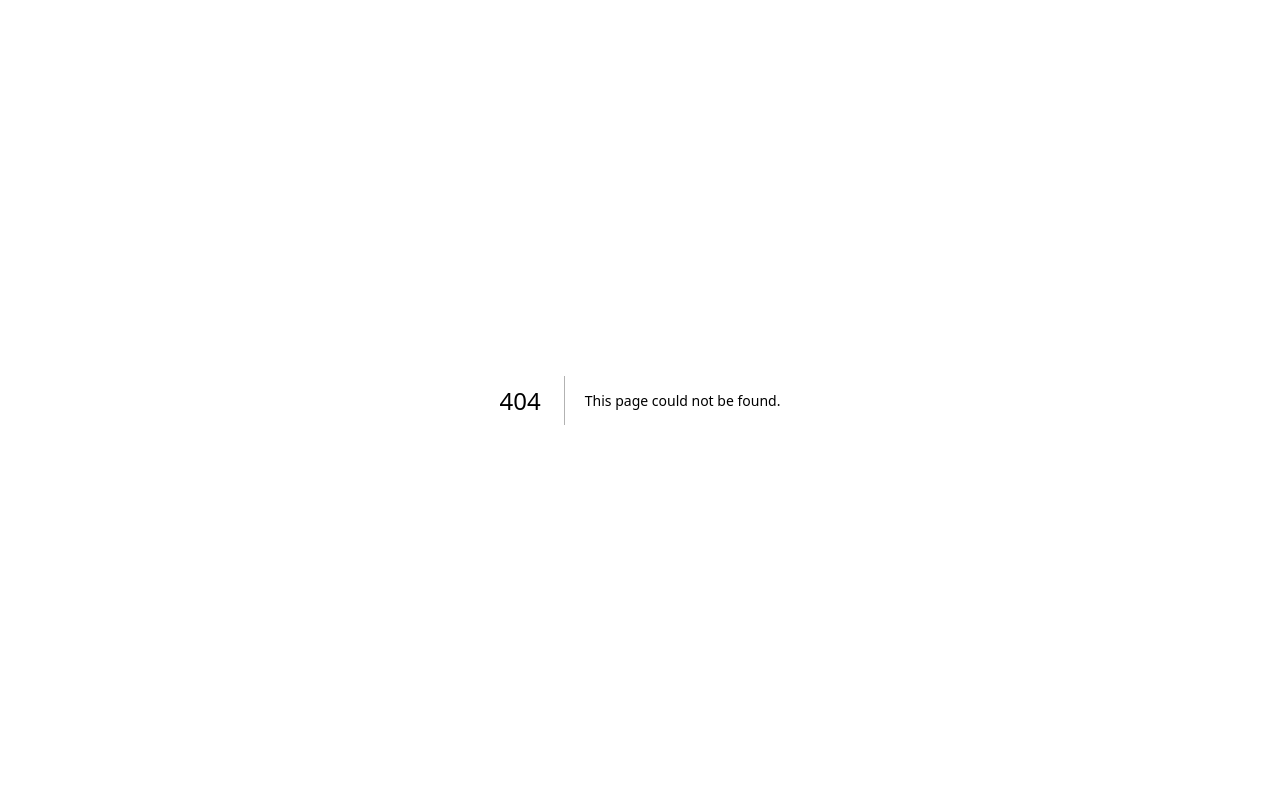
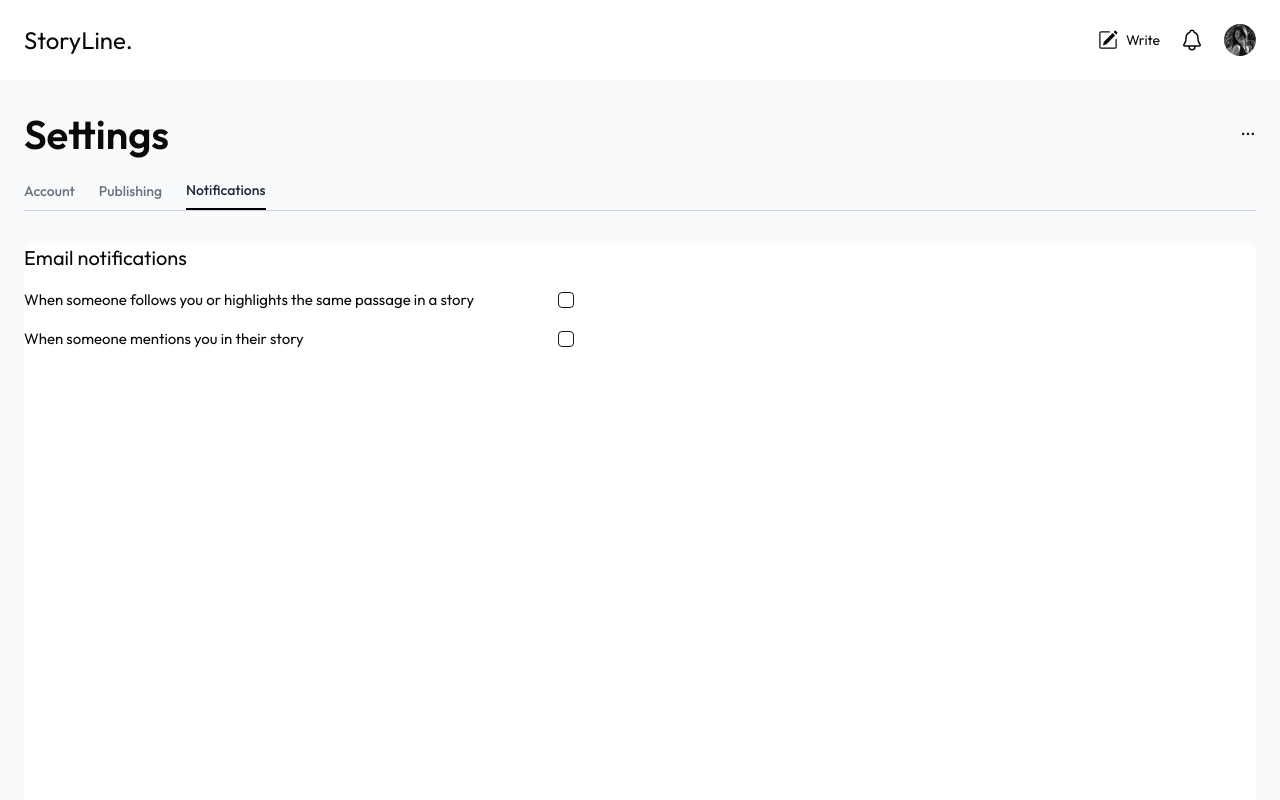
Before and after one commit to shlynavtiff/StoryLine., a Next.js app: page /settings in a window 1280 px wide. Before the commit this address had no page. Shown: the top 800 px of the page. Built offline with nearby package versions, Linux system fonts and the light colour scheme.

Commit message:
settings page added

```diff
--- a/package.json
+++ b/package.json
@@ -10,6 +10,7 @@
   },
   "dependencies": {
     "@radix-ui/react-avatar": "^1.1.2",
+    "@radix-ui/react-checkbox": "^1.1.3",
     "@radix-ui/react-slot": "^1.1.1",
     "@radix-ui/react-tabs": "^1.1.2",
     "class-variance-authority": "^0.7.1",
--- /dev/null
+++ b/src/app/settings/page.tsx
@@ -0,0 +1,167 @@
+'use client'
+
+import React, { useState } from "react";
+import Image from "next/image";
+import testing from '../assets/wasd.jpg'
+import { IoIosMore } from "react-icons/io";
+import Header from "@/components/Header";
+import { ArrowUpRight } from 'lucide-react';
+import { Checkbox } from "@/components/ui/checkbox"
+
+const page = () => {
+    const [activeTab, setActiveTab] = useState("Notifications");
+
+    return (
+        <>
+
+            <Header />
+
+            <div className="min-h-screen justify-between bg-gray-50 flex flex-col py-6 max-w-[1280px] mx-auto px-6">
+
+
+                <div className="flex flex-row items-center justify-between mb-4">
+                    <div className="flex flex-row items-center">
+                        <p className="text-[35px] sm:text-[40px] font-semibold ">Settings</p>
+                    </div>
+
+                    <div>
+                        <IoIosMore />
+                    </div>
+
+                </div>
+
+                {/* Tabs */}
+                <div className="flex space-x-6 border-b border-gray-300 mb-8">
+                    {["Account", "Publishing", "Notifications"].map((tab) => (
+                        <button
+                            key={tab}
+                            onClick={() => setActiveTab(tab)}
+                            className={`pb-2 text-sm font-medium ${activeTab === tab
+                                ? "text-gray-800 border-b-2  border-black"
+                                : "text-gray-500 hover:text-gray-800"
+                                }`}
+                        >
+                            {tab}
+                        </button>
+                    ))}
+                </div>
+
+
+
+                {/* Main Profile Section */}
+                <main className="flex-grow bg-white  rounded-lg ">
+
+                    {/* Content Based on Active Tab */}
+                    {activeTab === "Account" && (
+                        <section className="flex flex-col gap-3">
+
+                            <div className="flex flex-row justify-between items-start md:items-center max-w-[550px] cursor-pointer">
+                                <h2 className="text-[15px]">Email address</h2>
+                                <p className="sm:text-[15px] text-[12px]">shlynavtiff@gmail.com</p>
+                            </div>
+
+                            <div className="flex flex-row justify-between items-start md:items-center max-w-[550px] text-[15px] cursor-pointer">
+                                <h2 >Username</h2>
+                                <p>@shylnav.tiff</p>
+                            </div>
+
+                            <div className="flex flex-row justify-between items-start md:items-center max-w-[550px] cursor-pointer">
+                                <div className="">
+                                    <h2 className="text-[15px]">Profile information</h2>
+                                    <p className="text-[9px] max-w-[150px]">Edit your photo, name, pronouns, short bio, etc.</p>
+                                </div>
+
+                                <div className="flex flex-row items-center gap-2">
+                                    <p className="text-[15px]">shylnav.tiff</p>
+                                    <Image src={testing} alt="pfp" className="w-[28px] h-[28px] rounded-full" />
+                                </div>
+                            </div>
+
+                            <div className="flex flex-row justify-between items-start md:items-center max-w-[550px] cursor-pointer">
+                                <h2 className="text-[15px]">Muted writers and publications</h2>
+                                <ArrowUpRight size={20} />
+                            </div>
+
+                            <div className="flex =flex-row justify-between items-start md:items-center max-w-[550px] cursor-pointer">
+                                <h2 className="text-[15px]">Blocked users</h2>
+                                <ArrowUpRight size={20} />
+                            </div>
+
+                        </section>
+                    )}
+
+                    {activeTab === "Publishing" && (
+                        <section className="flex flex-col gap-4">
+
+                            <h2 className="text-[20px]">Manage publications</h2>
+
+                            <div className="flex flex-row justify-between items-start md:items-center max-w-[550px] cursor-pointer">
+                                <div className=" ">
+                                    <h3 className="text-[15px]">Allow reader to leave private notes on your stories</h3>
+                                    <p className="text-[9px]">Private notes are visible to you and (if left in a publication) all Editors of the publication.</p>
+                                </div>
+                                <div className="ml-4 flex items-center jusitfy-center">
+                                    <Checkbox />
+                                </div>
+                            </div>
+
+                            <div className="flex flex-row justify-between items-start md:items-center max-w-[550px] cursor-pointer">
+                                <div className="">
+                                    <h3 className="text-[15px]">Allow email replies</h3>
+                                    <p className="text-[9px]">Let readers reply to your stories directly from their email.</p>
+                                </div>
+                                <div className="ml-4 flex items-center jusitfy-center">
+                                    <Checkbox />
+                                </div>
+                            </div>
+
+                            <div className="flex flex-row justify-between items-start md:items-center max-w-[550px] cursor-pointer">
+                                <div className=" ">
+                                    <h3 className="text-[15px]">‘Reply To’ email address</h3>
+                                    <p className="text-[9px]">Shown to your subscribers when they reply.</p>
+                                </div>
+                                <div className=" flex items-center jusitfy-center underline text-[10px] md:text-[12px]">
+                                    shlynavtiff@gmail.com
+                                </div>
+                            </div>
+
+                        </section>
+                    )}
+
+{
+                    activeTab === "Notifications" && (
+                        <section className="flex flex-col gap-4">
+                            <h2 className="text-[20px]">Email notifications</h2>
+                            <div className="flex flex-row justify-between items-start md:items-center max-w-[550px] cursor-pointer">
+                                <div className="text-[15px]">
+                                    When someone follows you or highlights the same passage in a story
+                                </div>
+
+                                <div className="ml-4 flex items-center jusitfy-center">
+                                    <Checkbox />
+                                </div>
+                            </div>
+
+                            <div className="flex flex-row justify-between items-start md:items-center max-w-[550px] cursor-pointer">
+                                <div className="text-[15px]">
+                                    When someone mentions you in their story
+                                </div>
+
+                                <div className="ml-4 flex items-center jusitfy-center">
+                                    <Checkbox />
+                                </div>
+                            </div>
+                        </section>
+                    )}
+                </main>
+
+
+            </div>
+
+        </>
+
+
+    );
+};
+
+export default page;
--- a/src/components/Header.jsx
+++ b/src/components/Header.jsx
@@ -11,7 +11,7 @@ import Image from 'next/image';
 
 const Header = () => {
   return (
-    <div className='flex flex-row gap-5 items-center justify-between w-full p-6'>
+    <div className='flex flex-row gap-5 items-center justify-between max-w-[1500px] mx-auto w-full p-6'>
       <div className='text-2xl '>
         <a href="/">StoryLine.</a>
       </div>
--- /dev/null
+++ b/src/components/ui/checkbox.tsx
@@ -0,0 +1,30 @@
+"use client"
+
+import * as React from "react"
+import * as CheckboxPrimitive from "@radix-ui/react-checkbox"
+import { Check } from "lucide-react"
+
+import { cn } from "@/lib/utils"
+
+const Checkbox = React.forwardRef<
+  React.ElementRef<typeof CheckboxPrimitive.Root>,
+  React.ComponentPropsWithoutRef<typeof CheckboxPrimitive.Root>
+>(({ className, ...props }, ref) => (
+  <CheckboxPrimitive.Root
+    ref={ref}
+    className={cn(
+      "peer h-4 w-4 shrink-0 rounded-sm border border-primary ring-offset-background focus-visible:outline-none focus-visible:ring-2 focus-visible:ring-ring focus-visible:ring-offset-2 disabled:cursor-not-allowed disabled:opacity-50 data-[state=checked]:bg-primary data-[state=checked]:text-primary-foreground",
+      className
+    )}
+    {...props}
+  >
+    <CheckboxPrimitive.Indicator
+      className={cn("flex items-center justify-center text-current")}
+    >
+      <Check className="h-4 w-4" />
+    </CheckboxPrimitive.Indicator>
+  </CheckboxPrimitive.Root>
+))
+Checkbox.displayName = CheckboxPrimitive.Root.displayName
+
+export { Checkbox }
```
Also changed, not shown: 1 other file (tests, documents, lock files or other folders).
